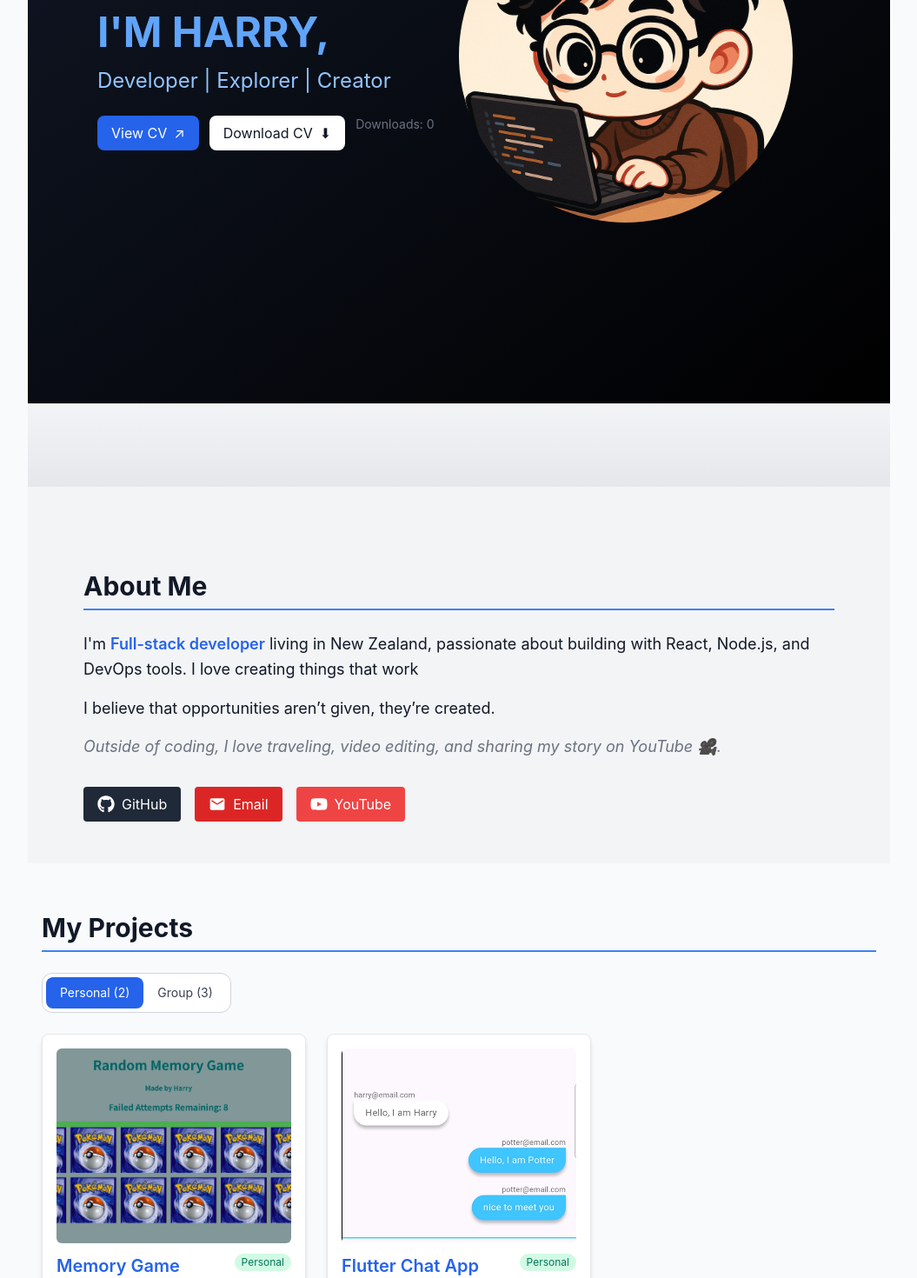
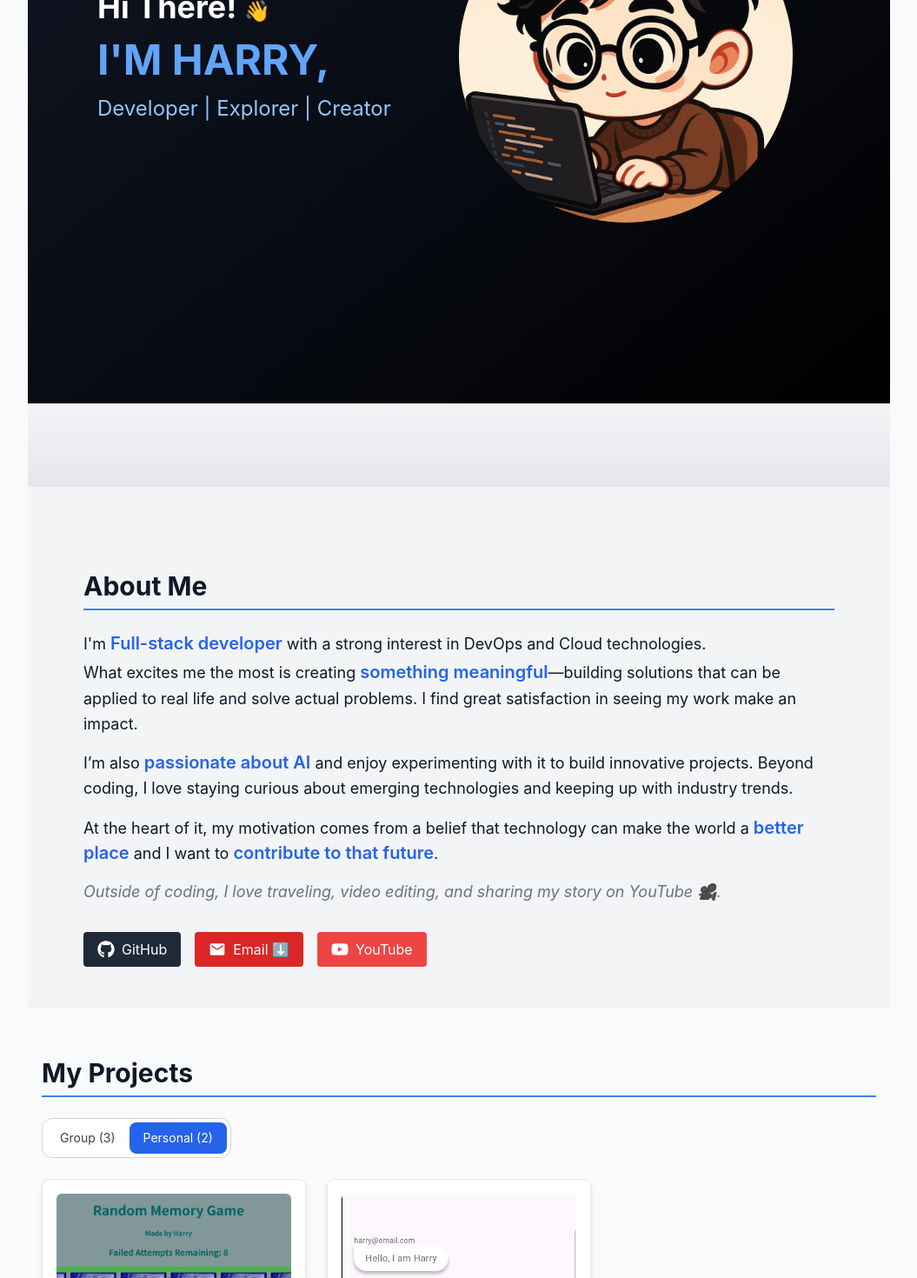
Before and after one commit to EdiBulb/harrynz-portfolio, a React (Create React App) app: page /#/ in a window 1280 px wide. Shown: the part 400-1870 px from the top of the page at 87% size, without its empty margins (112-1167 px from the left). Built offline with nearby package versions, Linux system fonts and the light colour scheme.

Commit message:
Email me button toggle

```diff
--- a/src/components/ResumeButtons.jsx
+++ /dev/null
@@ -1,61 +0,0 @@
-import React,{ useEffect, useState } from "react";
-
-// cv 버튼 재사용 컴포넌트임
-export default function ResumeButtons({
-  href = "/resume/harry_resume.pdf", // ← PDF 경로
-  className = "",
-}) {
-  /*download counter*/
-  const KEY = "resume_download_count";
-  const [count, setCount] = useState(0);
-
-  useEffect(() => {
-    const saved = Number(localStorage.getItem(KEY) || 0);
-    setCount(saved);
-  }, []);
-  const handleDownload = () => {
-    const next = count + 1;
-    setCount(next);
-    localStorage.setItem(KEY, String(next));
-  };
-
-  return (
-    <div className={`flex flex-wrap gap-3 ${className}`}>
-      {/* view button a링크를 버튼처럼 스타일링함 */}
-      <a
-        href={href} // pdf 경로
-        target="_blank" // 새탭 열기
-        rel="noopener noreferrer" // 새탭 보안(오프너 공격 방지)
-        className="inline-flex items-center gap-2
-                  rounded-lg px-4 py-2
-                  bg-blue-600 text-white hover:bg-blue-700 transition duration-300
-                  dark:bg-blue-500 dark:hover:bg-blue-600" // 다크 모드인 경우 변경
-        aria-label="Open resume in a new tab" // 스크린 리더용 접근성 라벨
-      >
-        <span>View CV</span>
-        <span aria-hidden>↗</span>
-      </a>
-
-      {/* Download */}
-      <a
-        href={href}
-        download // 브라우저에 다운로드 하라고 요청
-        onClick={handleDownload} // 다운로드 시 카운터 증가 함수 호출
-
-        className="inline-flex items-center gap-2 rounded-lg px-4 py-2
-                   dark:border-gray-700
-                   bg-white hover:bg-gray-500 text-gray-900 transition duration-300
-                   dark:bg-gray-800 dark:hover:bg-gray-700 dark:text-gray-100 transition "
-        aria-label="Download resume PDF"
-      >
-        <span>Download CV</span>
-        <span aria-hidden>⬇</span>
-      </a>
-
-      {/* Small counter display */}
-      <span className="text-sm text-gray-500 dark:text-gray-400">
-        Downloads: {count}
-      </span>
-    </div>
-  );
-}
--- /dev/null
+++ b/src/components/about/ContactForm.jsx
@@ -0,0 +1,141 @@
+import React, { useState } from "react";
+
+/**
+ * ContactForm
+ * - Uses Formspree (no backend needed)
+ * - Client-side validation
+ * - Loading + success + error states
+ * - Honeypot field for spam
+ */
+export default function ContactForm() {
+  const FORMSPREE_ENDPOINT = "https://formspree.io/f/xkgzadbl"; // <-- replace with your endpoint
+
+  const [values, setValues] = useState({ name: "", email: "", message: "" });
+  const [loading, setLoading] = useState(false);
+  const [status, setStatus] = useState({ ok: null, msg: "" });
+
+  // simple validators
+  const isEmail = (s) => /^\S+@\S+\.\S+$/.test(s);
+
+  const onChange = (e) => {
+    const { name, value } = e.target;
+    setValues((v) => ({ ...v, [name]: value }));
+  };
+
+  const onSubmit = async (e) => {
+    e.preventDefault();
+    setStatus({ ok: null, msg: "" });
+
+    // client-side validation
+    if (!values.name.trim()) return setStatus({ ok: false, msg: "Please enter your name." });
+    if (!isEmail(values.email)) return setStatus({ ok: false, msg: "Please enter a valid email." });
+    if (!values.message.trim()) return setStatus({ ok: false, msg: "Please enter a message." });
+
+    setLoading(true);
+    try {
+      const res = await fetch(FORMSPREE_ENDPOINT, {
+        method: "POST",
+        headers: { "Accept": "application/json" },
+        body: new FormData(e.currentTarget), // send the form fields exactly as submitted
+      });
+
+      const data = await res.json().catch(() => ({}));
+
+      if (res.ok) {
+        setStatus({ ok: true, msg: "Thanks! Your message has been sent." });
+        setValues({ name: "", email: "", message: "" });
+        e.currentTarget.reset(); // reset the actual <form>
+      } else {
+        // Formspree returns errors array sometimes
+        const errMsg = data?.errors?.[0]?.message || "Something went wrong. Please try again.";
+        setStatus({ ok: false, msg: errMsg });
+      }
+    } catch (err) {
+      setStatus({ ok: false, msg: "Network error. Please try again." });
+    } finally {
+      setLoading(false);
+    }
+  };
+
+  return (
+    <form
+      onSubmit={onSubmit}
+      action={FORMSPREE_ENDPOINT}
+      method="POST"
+      className="w-full max-w-xl mx-auto flex flex-col gap-4 bg-white dark:bg-gray-800 p-6 rounded-xl border border-gray-200 dark:border-gray-700 shadow-sm"
+    >
+      <h2 className="text-2xl font-bold">Contact Me</h2>
+
+      {/* Honeypot (hidden) - bots will fill this; humans won’t */}
+      <input type="text" name="_gotcha" className="hidden" tabIndex={-1} autoComplete="off" />
+
+      {/* (Optional) Subject override */}
+      <input type="hidden" name="_subject" value="New message from your portfolio" />
+
+      {/* Name */}
+      <div className="flex flex-col">
+        <label htmlFor="name" className="text-sm font-medium mb-1">Name</label>
+        <input
+          id="name"
+          name="name"
+          type="text"
+          onChange={onChange}
+          defaultValue={values.name}
+          required
+          className="rounded-lg border border-gray-300 dark:border-gray-600 bg-white dark:bg-gray-900 px-3 py-2 outline-none focus:ring-2 focus:ring-blue-500"
+          placeholder="Your name"
+        />
+      </div>
+
+      {/* Email */}
+      <div className="flex flex-col">
+        <label htmlFor="email" className="text-sm font-medium mb-1">Email</label>
+        <input
+          id="email"
+          name="email"
+          type="email"
+          onChange={onChange}
+          defaultValue={values.email}
+          required
+          className="rounded-lg border border-gray-300 dark:border-gray-600 bg-white dark:bg-gray-900 px-3 py-2 outline-none focus:ring-2 focus:ring-blue-500"
+          placeholder="you@example.com"
+        />
+      </div>
+
+      {/* Message */}
+      <div className="flex flex-col">
+        <label htmlFor="message" className="text-sm font-medium mb-1">Message</label>
+        <textarea
+          id="message"
+          name="message"
+          rows={5}
+          onChange={onChange}
+          defaultValue={values.message}
+          required
+          className="rounded-lg border border-gray-300 dark:border-gray-600 bg-white dark:bg-gray-900 px-3 py-2 outline-none focus:ring-2 focus:ring-blue-500"
+          placeholder="How can I help?"
+        />
+      </div>
+
+      {/* Status message */}
+      {status.ok === true && (
+        <p className="text-sm text-emerald-600 bg-emerald-50 dark:bg-emerald-900/20 px-3 py-2 rounded">
+          {status.msg}
+        </p>
+      )}
+      {status.ok === false && (
+        <p className="text-sm text-red-600 bg-red-50 dark:bg-red-900/20 px-3 py-2 rounded">
+          {status.msg}
+        </p>
+      )}
+
+      <button
+        type="submit"
+        disabled={loading}
+        className="inline-flex items-center justify-center gap-2 px-5 py-2.5 rounded-lg bg-blue-600 text-white hover:bg-blue-700 disabled:opacity-60 transition"
+      >
+        {loading ? "Sending..." : "Send message"}
+      </button>
+    </form>
+  );
+}
--- a/src/components/projects/Tabs.jsx
+++ b/src/components/projects/Tabs.jsx
@@ -4,6 +4,19 @@ import React from "react";
 export default function Tabs({ tab, counts, onChange }) {
   return (
     <div className="inline-flex rounded-xl border border-gray-300 dark:border-gray-700 p-1 bg-white dark:bg-gray-800">
+
+      <button
+        type="button"
+        onClick={() => onChange("group")}
+        className={`px-4 py-2 rounded-lg text-sm transition
+          ${tab === "group" // tab===group인 경우, 조건부 스타일링
+            ? "bg-blue-600 text-white dark:bg-blue-500"
+            : "text-gray-700 dark:text-gray-300 hover:bg-gray-100 dark:hover:bg-gray-700"}`}
+        aria-pressed={tab === "group"}
+      >
+        {/* (프로젝트 갯수) */}
+        Group ({counts.group})
+      </button>
       <button
         type="button"
         onClick={() => onChange("personal")}
@@ -16,18 +29,6 @@ export default function Tabs({ tab, counts, onChange }) {
         {/* (프로젝트 갯수) */}
         Personal ({counts.personal})
       </button>
-      <button
-        type="button"
-        onClick={() => onChange("group")}
-        className={`px-4 py-2 rounded-lg text-sm transition
-          ${tab === "group" // tab===group인 경우, 조건부 스타일링
-            ? "bg-blue-600 text-white dark:bg-blue-500"
-            : "text-gray-700 dark:text-gray-300 hover:bg-gray-100 dark:hover:bg-gray-700"}`}
-        aria-pressed={tab === "group"}
-      >
-        {/* (프로젝트 갯수) */}
-        Group ({counts.group})
-      </button>
     </div>
   );
 }
--- a/src/pages/About.jsx
+++ b/src/pages/About.jsx
@@ -1,7 +1,12 @@
+import { useState } from "react";
 import { FaGithub, FaYoutube } from "react-icons/fa";
 import { MdEmail } from "react-icons/md";
+import ContactForm from "../components/about/ContactForm";
 
 const About = () => {
+  // ✅ form 표시 여부 상태
+  const [formVisible, setFormVisible] = useState(false);
+
   return (
 
     <section className="pt-24 pb-12 bg-gray-100 dark:bg-gray-800">
@@ -15,13 +20,20 @@ const About = () => {
 
         {/* 텍스트 소개 */}
         <div>
-          <p className="text-lg leading-relaxed">
-            I'm <span className="font-semibold text-blue-600">Full-stack developer</span> living in New Zealand, passionate about building with React, Node.js, and DevOps tools. I love creating things that work
+          <p className="text-lg leading-relaxed mb-1">
+            I'm <span className="font-semibold text-blue-600 text-xl">Full-stack developer</span> with a strong interest in DevOps and Cloud technologies.
+          </p>
+          <p className="text-lg leading-relaxed mb-4">
+            What excites me the most is creating <span className="font-semibold text-blue-600 text-xl">something meaningful</span>—building solutions that can be applied to real life and solve actual problems. I find great satisfaction in seeing my work make an impact.
           </p>
 
-          <p className="mt-4 text-lg">
-            I believe that opportunities aren’t given, they’re created.
+          <p className="text-lg leading-relaxed mb-4">
+            I’m also <span className="font-semibold text-blue-600 text-xl">passionate about AI</span> and enjoy experimenting with it to build innovative projects. Beyond coding, I love staying curious about emerging technologies and keeping up with industry trends.
           </p>
+          <p className="text-lg leading-relaxed">
+            At the heart of it, my motivation comes from a belief that technology can make the world a <span className="font-semibold text-blue-600 text-xl">better place</span> and I want to <span className="font-semibold text-blue-600 text-xl">contribute to that future</span>.
+          </p>
+
 
           <p className="mt-4 text-lg italic text-gray-500">
             Outside of coding, I love traveling, video editing, and sharing my story on YouTube 🎥.
@@ -40,13 +52,15 @@ const About = () => {
           <FaGithub size={20} />
           GitHub
         </a>
-        <a
-          href="mailto:gnsqud24@naver.com"
-          className="flex items-center gap-2 px-4 py-2 bg-red-600 text-white rounded hover:bg-red-500 transition"
-        >
-          <MdEmail size={20} />
-          Email
-        </a>
+        {/* ✅ 클릭하면 form 표시 */}
+          <button
+            onClick={() => setFormVisible((prev) => !prev)}
+            className="flex items-center gap-2 px-4 py-2 bg-red-600 text-white rounded hover:bg-red-500 transition"
+          >
+            <MdEmail size={20} />
+            {formVisible ? "Email ⬆️" : "Email ⬇️"}
+
+          </button>
         <a
           href="https://www.youtube.com/@HarryNomad"
           target="_blank"
@@ -57,6 +71,13 @@ const About = () => {
           YouTube
         </a>
       </div>
+
+      {/* ✅ formVisible 이 true일 때만 보여줌 */}
+        {formVisible && (
+          <div className="mt-12">
+            <ContactForm />
+          </div>
+        )}
     </div>
     </section>
 
--- a/src/pages/Home.jsx
+++ b/src/pages/Home.jsx
@@ -1,5 +1,4 @@
 import React from "react";
-import ResumeButtons from "../components/ResumeButtons";
 
 const Home = () => {
   return (
@@ -13,7 +12,6 @@ const Home = () => {
         <h3 className="text-xl md:text-2xl text-blue-300 animate-fade">
           Developer | Explorer | Creator
         </h3>
-          <ResumeButtons className="pt-2" />
 
       </div>
 
```
